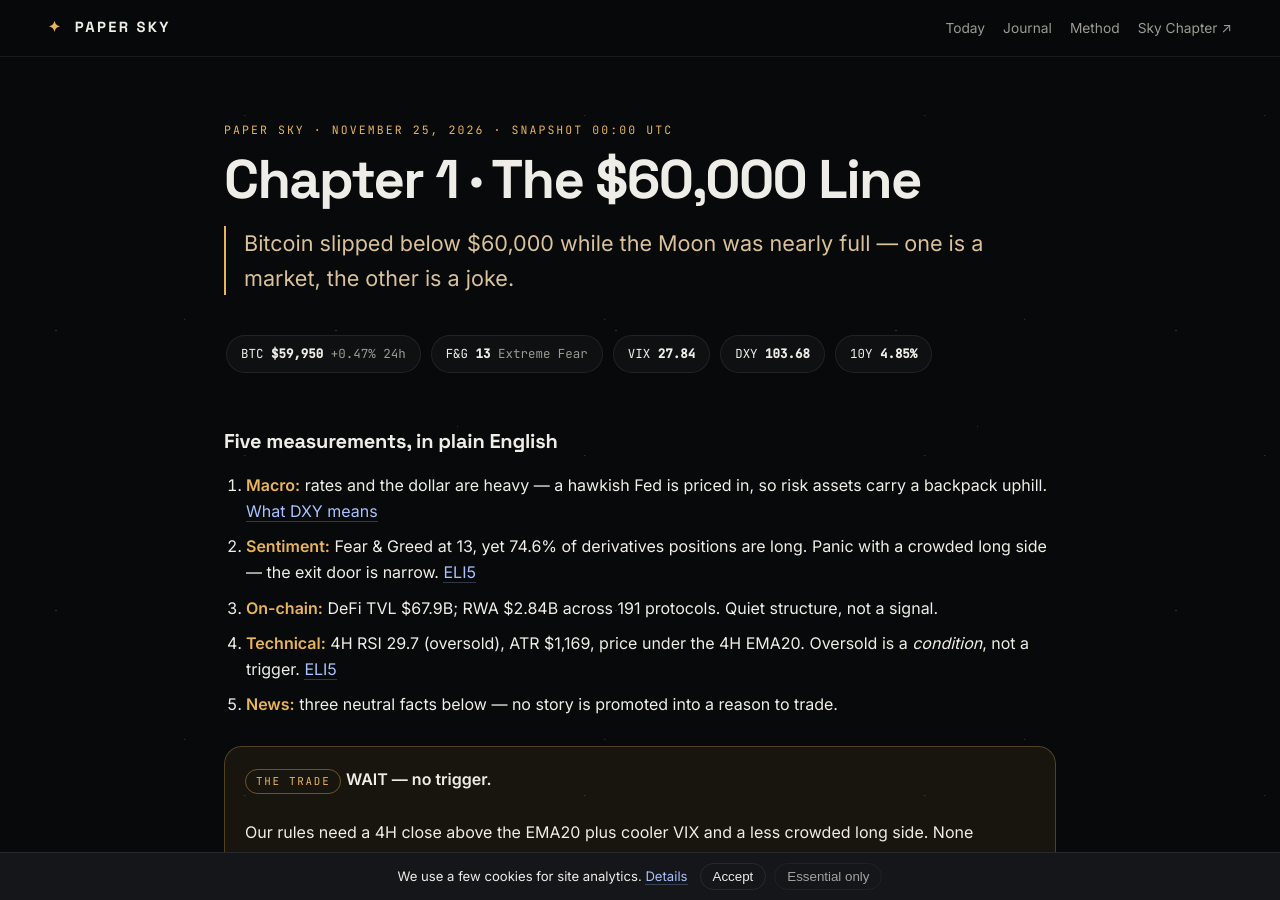
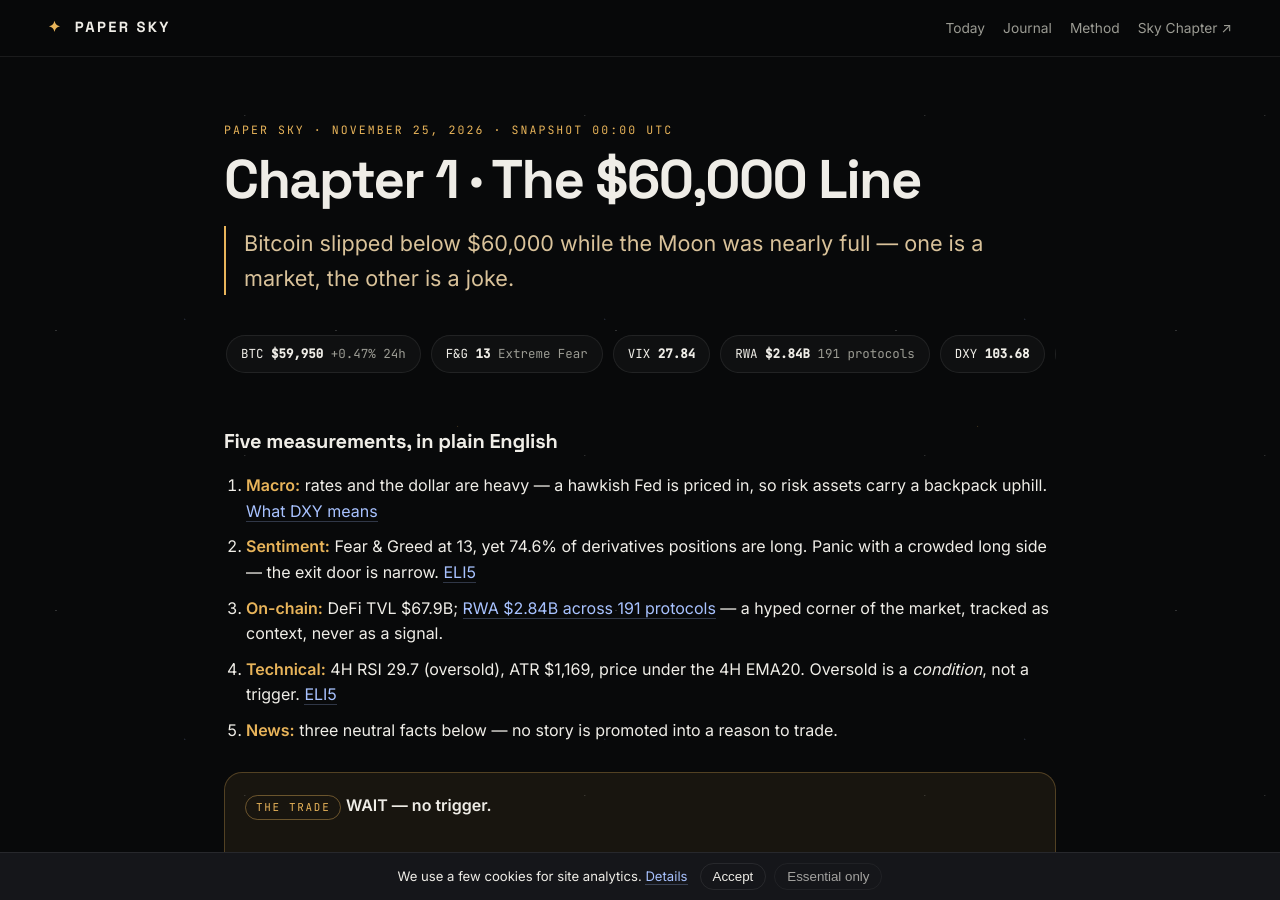
Before and after one commit to paper-sky/paper-sky.github.io, a Jekyll site: the page built from index.html, in a window 1280 px wide and 900 px high. Built offline with Jekyll 4.4.1, drawn with Linux system fonts in a browser that asks for light colours.

Commit message:
Publish site via hermes publish_pages.py

```diff
--- a/index.html
+++ b/index.html
@@ -13,6 +13,7 @@ title: Today
     <span>BTC <b>$59,950</b> <i>+0.47% 24h</i></span>
     <span>F&amp;G <b>13</b> <i>Extreme Fear</i></span>
     <span>VIX <b>27.84</b></span>
+    <span>RWA <b>$2.84B</b> <i>191 protocols</i></span>
     <span>DXY <b>103.68</b></span>
     <span>10Y <b>4.85%</b></span>
   </div>
@@ -21,7 +22,7 @@ title: Today
   <ol class="board-list">
     <li><strong>Macro:</strong> rates and the dollar are heavy — a hawkish Fed is priced in, so risk assets carry a backpack uphill. <a href="{{ '/notes/dxy/' | relative_url }}">What DXY means</a></li>
     <li><strong>Sentiment:</strong> Fear &amp; Greed at 13, yet 74.6% of derivatives positions are long. Panic with a crowded long side — the exit door is narrow. <a href="{{ '/notes/fear-greed/' | relative_url }}">ELI5</a></li>
-    <li><strong>On-chain:</strong> DeFi TVL $67.9B; RWA $2.84B across 191 protocols. Quiet structure, not a signal.</li>
+    <li><strong>On-chain:</strong> DeFi TVL $67.9B; <a href="{{ '/notes/rwa/' | relative_url }}">RWA $2.84B across 191 protocols</a> — a hyped corner of the market, tracked as context, never as a signal.</li>
     <li><strong>Technical:</strong> 4H RSI 29.7 (oversold), ATR $1,169, price under the 4H EMA20. Oversold is a <em>condition</em>, not a trigger. <a href="{{ '/notes/rsi/' | relative_url }}">ELI5</a></li>
     <li><strong>News:</strong> three neutral facts below — no story is promoted into a reason to trade.</li>
   </ol>
```
